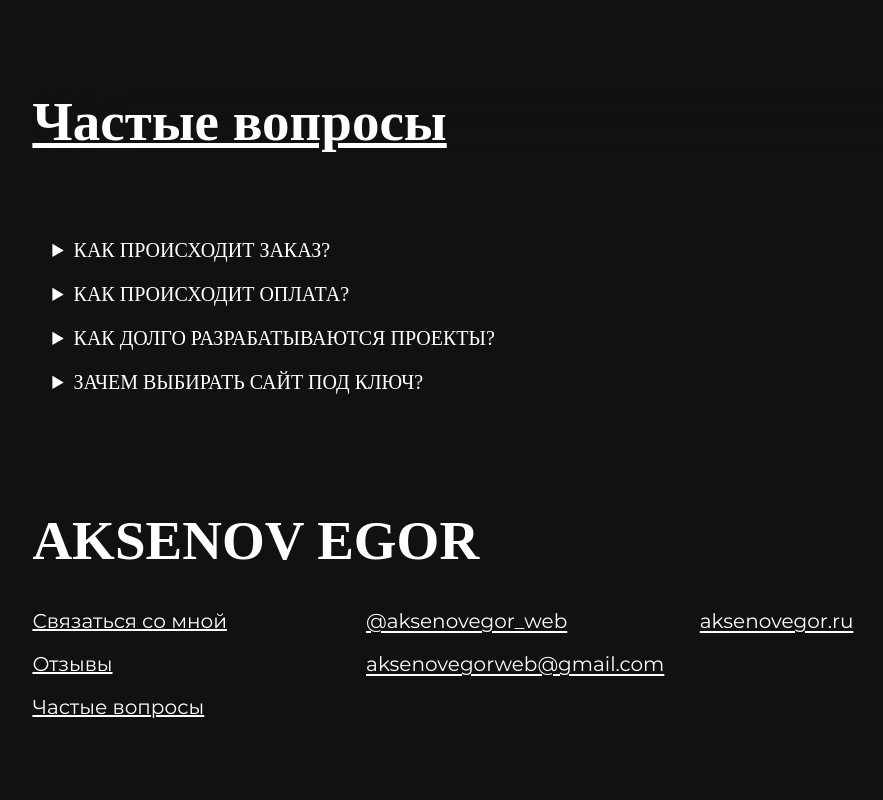
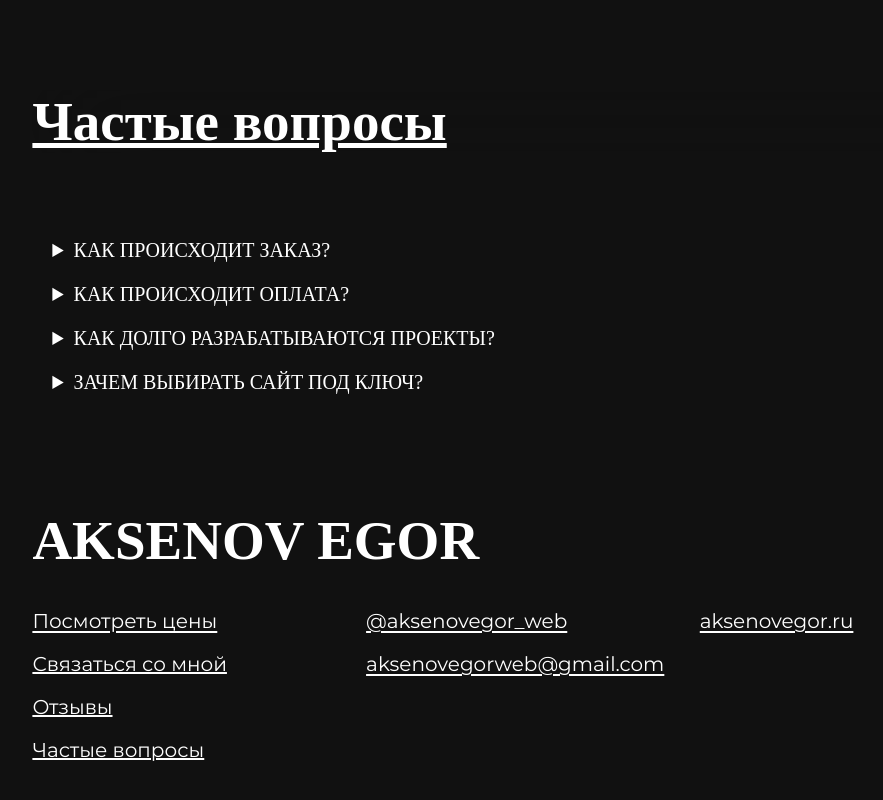
Before and after one commit to Egor3011/EgorAksenov, a Vue app in the folder frontend/: page / in a window 1280 px wide. Shown: the part 3653-4453 px from the top of the page, without its empty margins (102-985 px from the left). Built offline with nearby package versions, Linux system fonts and the light colour scheme; no server answers; a web font is replaced by a local one.

Commit message:
add footer price <a>

```diff
--- a/frontend/src/components/Footer.vue
+++ b/frontend/src/components/Footer.vue
@@ -3,6 +3,7 @@
     <div style="display: flex; flex-wrap: wrap;" class="footerContainer">
 
         <div class="links itemFooter">
+            <a href="https://aksenovegor.ru/price" target="_blank">Посмотреть цены</a>
             <button @click="scrolToById('connectWithMe')">Связаться со мной</button>
             <button @click="scrolToById('reviews')">Отзывы</button>
             <button @click="scrolToById('faq')">Частые вопросы</button>
```
